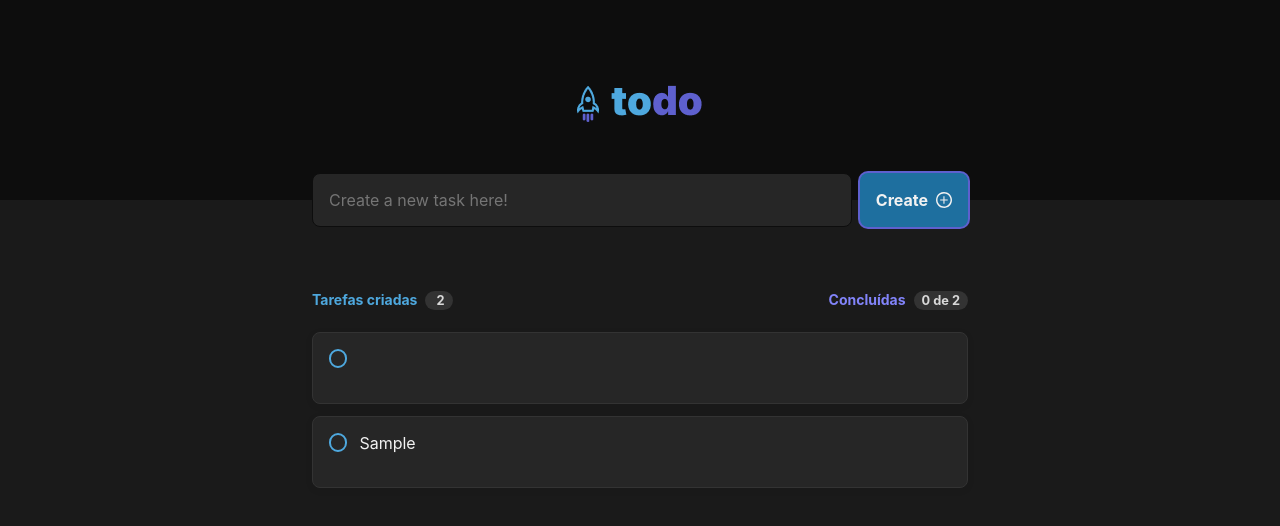
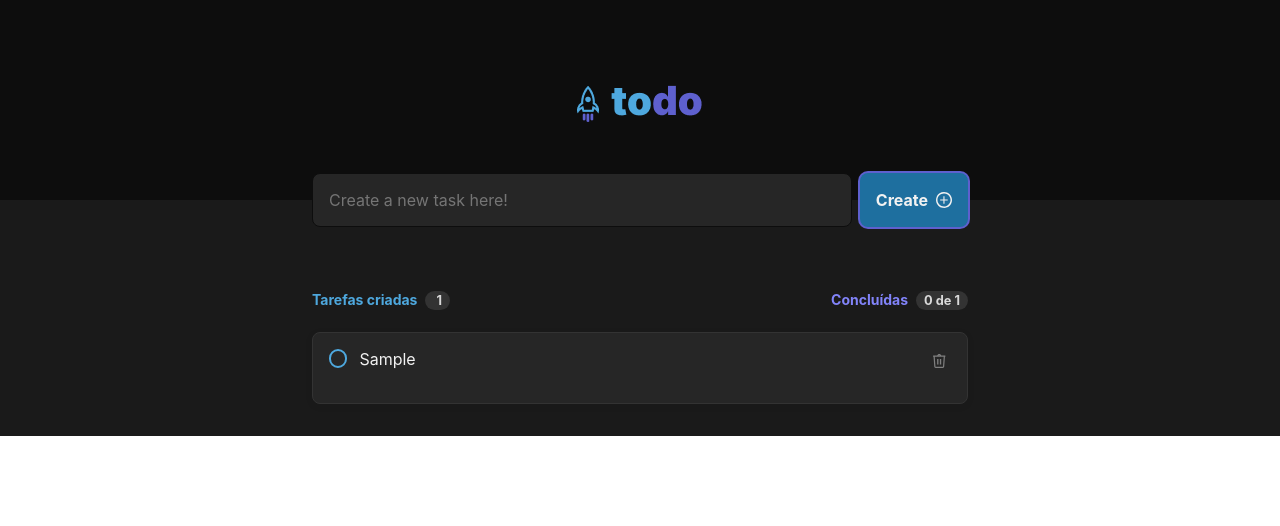
Before and after one commit to raferdev/to_do, a React app: page / in a window 1280 px wide. Both pictures are taken after typing "Sample" into the empty fields and a click on the button "Create". Shown: the top 526 px of the page. Built offline with nearby package versions, Linux system fonts and the light colour scheme; the HTML template or start-up script is replaced by a standard one.

Commit message:
feat: add trash icon

```diff
--- a/package.json
+++ b/package.json
@@ -10,11 +10,13 @@
   },
   "dependencies": {
     "react": "^18.2.0",
-    "react-dom": "^18.2.0"
+    "react-dom": "^18.2.0",
+    "uuid": "^9.0.0"
   },
   "devDependencies": {
     "@types/react": "^18.0.26",
     "@types/react-dom": "^18.0.9",
+    "@types/uuid": "^9.0.0",
     "@vitejs/plugin-react": "^3.0.0",
     "typescript": "^4.9.3",
     "vite": "^4.0.0"
--- a/src/App.module.css
+++ b/src/App.module.css
@@ -2,15 +2,9 @@
   display: flex;
   flex-direction: column;
   background-color: var(--gray-600);
-  height: 100vh;
+  height: 100%;
   align-items: center;
-}
-
-.body {
-  display: flex;
-  flex-direction: column;
-  align-items: center;
-  justify-content: center;
+  padding-bottom: 2rem;
 }
 
 @media (max-width: 768px) {
--- a/src/App.tsx
+++ b/src/App.tsx
@@ -7,7 +7,9 @@ import { useState } from "react";
 import { EmptyTasks } from "./components/EmptyTasks.js";
 
 function App() {
-  const [tasks, setTasks] = useState([{task:"",finished:false}]);
+  const [tasks, setTasks] = useState([
+    { id: "", task: "", finished: false },
+  ]);
   let completes = 0;
 
   tasks.forEach((task) => {
@@ -20,7 +22,11 @@ function App() {
     <div className={styles.app}>
       <Header />
       <TaskInput setTasks={setTasks} />
-      {tasks.length>1?<Tasks tasks={tasks} setTasks={setTasks} completes={completes} />:<EmptyTasks/>}
+      {tasks.length > 1 ? (
+        <Tasks tasks={tasks} setTasks={setTasks} completes={completes} />
+      ) : (
+        <EmptyTasks />
+      )}
       <div className={styles.body}></div>
     </div>
   );
--- a/src/components/Task.module.css
+++ b/src/components/Task.module.css
@@ -4,6 +4,7 @@
   display: flex;
   flex-direction: row;
   align-items: flex-start;
+  justify-content: space-between;
   padding: 16px;
   gap: 12px;
   background: var(--gray-500);
@@ -11,6 +12,11 @@
   box-shadow: 0px 2px 8px rgba(0, 0, 0, 0.06);
   border-radius: 8px;
   color: var(--gray-100);
+}
+
+.taskUnchecked p {
+  font-size: 1rem;
+  flex-grow: 1;
 }
 
 .taskUnchecked + .taskUnchecked,
@@ -28,6 +34,7 @@
   align-items: flex-start;
   padding: 16px;
   gap: 12px;
+  border: 1px solid var(--gray-500);
   background: var(--gray-500);
   box-shadow: 0px 2px 8px rgba(0, 0, 0, 0.06);
   border-radius: 8px;
@@ -37,6 +44,8 @@
 .taskChecked p {
   text-decoration: line-through;
   color: var(--gray-300);
+  flex-grow: 1;
+  font-size: 1rem;
 }
 
 .taskChecked + .taskChecked {
@@ -92,3 +101,18 @@
   text-decoration: none;
   background-color: var(--purple-basic);
 }
+
+.trashWrapper {
+  display: flex;
+  justify-content: center;
+  align-items: center;
+  border-radius: 4px;
+}
+
+.trashWrapper:hover {
+  background-color: var(--gray-400);
+}
+
+.trashWrapper img {
+  height: 1.5rem;
+}
--- a/src/components/Task.tsx
+++ b/src/components/Task.tsx
@@ -1,12 +1,13 @@
-import { SetStateAction, useState } from "react";
+import { SetStateAction } from "react";
 import styles from "./Task.module.css";
-
+import trashIcon from "../assets/trash.svg"
 export function Task({ task, finished, setTasks }: TaskProps) {
   function handlerCheckInput() {
     setTasks((state) => {
       return state.map((oldTask) => {
         if (oldTask.task === task) {
           let newTask = {
+            id: oldTask.id,
             task: oldTask.task,
             finished: !oldTask.finished,
           };
@@ -34,10 +35,14 @@ export function Task({ task, finished, setTasks }: TaskProps) {
         <label htmlFor={`checkbox_${task}`}></label>
       </div>
       <p>{task}</p>
+      <div className={styles.trashWrapper}>
+        <img src={trashIcon}/>
+      </div>
     </div>
   );
 }
 interface TaskInput {
+  id:string;
   task: string;
   finished: boolean;
 }
--- a/src/components/TaskInput.tsx
+++ b/src/components/TaskInput.tsx
@@ -1,6 +1,7 @@
 import styles from "./TaskInput.module.css";
 import plusSvgIcon from "../assets/plus.svg";
 import { ChangeEvent, SetStateAction, useState } from "react";
+import { v4 } from "uuid";
 
 export function TaskInput({ setTasks }: TaskInputProps) {
 
@@ -29,6 +30,7 @@ export function TaskInput({ setTasks }: TaskInputProps) {
       <button
         className={styles.createButton}
         onMouseDown={() => handleButtonNewTask({
+          id:v4(),
           task,
           finished:false
         })}
@@ -40,6 +42,7 @@ export function TaskInput({ setTasks }: TaskInputProps) {
 }
 
 interface Task {
+  id:string;
   task: string;
   finished: boolean;
 };
--- a/src/components/Tasks.tsx
+++ b/src/components/Tasks.tsx
@@ -1,4 +1,4 @@
-import { SetStateAction, useState } from "react";
+import { SetStateAction } from "react";
 import styles from "./Tasks.module.css";
 import { Task } from "./Task.js";
 
@@ -7,16 +7,19 @@ export function Tasks({ tasks, setTasks, completes }: TasksProps) {
     <main className={styles.tasks}>
       <header>
         <h2>
-          Tarefas criadas<span> {tasks.length} </span>
+          Tarefas criadas<span> {tasks.length - 1} </span>
         </h2>
         <h3>
           Concluídas
           <span>
-            {completes} de {tasks.length}{" "}
+            {completes} de {tasks.length - 1}{" "}
           </span>
         </h3>
       </header>
       {tasks.map((task) => {
+        if(task.id === "") {
+          return
+        }
         return <Task task={task.task} finished={task.finished} setTasks={setTasks} key={task.task} />;
       })}
     </main>
@@ -24,6 +27,7 @@ export function Tasks({ tasks, setTasks, completes }: TasksProps) {
 }
 
 interface TaskInput {
+  id: string;
   task: string;
   finished: boolean;
 };
```
Also changed, not shown: src/assets/trash.svg (added), 1 other file (tests, documents, lock files or other folders).
